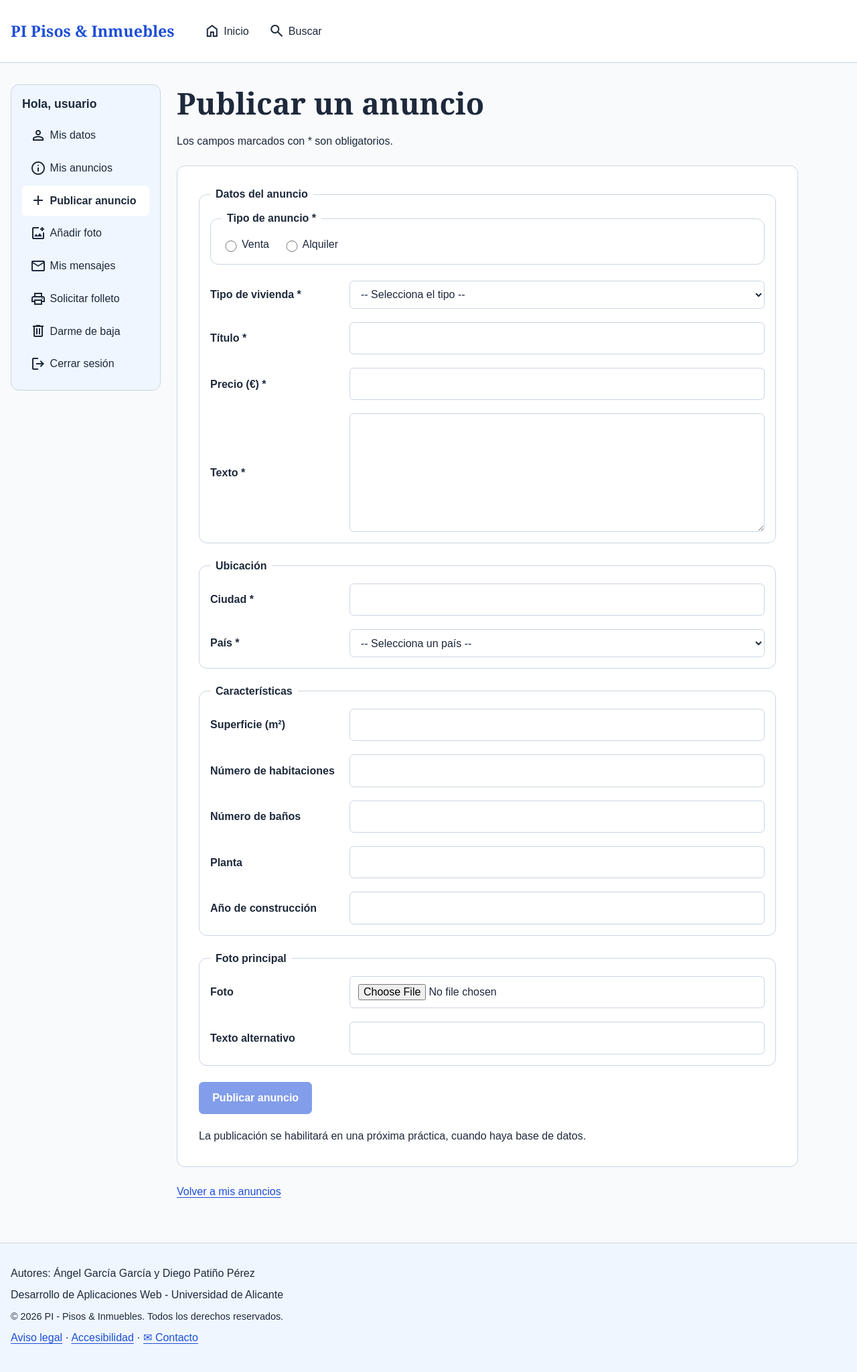
After one commit to angelgg414/DAW, a PHP site: page /crearanuncio.php in a window 1280 px wide. The commit adds this page. Shown: the whole page at 67% size. Run offline with PHP 8.4, Linux system fonts and the light colour scheme.

Commit message:
Parte privada: mis anuncios, ver anuncio, añadir foto y crear anuncio

```diff
--- /dev/null
+++ b/crearanuncio.php
@@ -0,0 +1,122 @@
+<?php
+/*
+ * Crear anuncio (parte privada): formulario con los datos de un anuncio nuevo.
+ * El guardado (base de datos) y la subida de la foto se harán en una práctica posterior.
+ */
+require_once __DIR__ . '/includes/funciones.php';
+
+$titulo      = 'Publicar anuncio';
+$descripcion = 'Publica un anuncio de venta o alquiler en PI - Pisos & Inmuebles';
+$privada     = true;
+
+require_once __DIR__ . '/includes/cabecera.php';
+require_once __DIR__ . '/includes/inicio.php';
+?>
+
+  <main id="contenido" tabindex="-1">
+    <h1>Publicar un anuncio</h1>
+    <p>Los campos marcados con * son obligatorios.</p>
+
+    <form action="crearanuncio.php" method="post" enctype="multipart/form-data">
+      <fieldset>
+        <legend>Datos del anuncio</legend>
+
+        <fieldset>
+          <legend>Tipo de anuncio *</legend>
+          <p>
+            <?php foreach (obtenerTiposAnuncio() as $valor => $etiqueta): ?>
+            <input type="radio" id="crear-tipo-<?= e($valor) ?>" name="tipo_anuncio" value="<?= e($valor) ?>" required>
+            <label for="crear-tipo-<?= e($valor) ?>"><?= e($etiqueta) ?></label>
+            <?php endforeach; ?>
+          </p>
+        </fieldset>
+
+        <p class="campo">
+          <label for="crear-vivienda">Tipo de vivienda *</label>
+          <select id="crear-vivienda" name="tipo_vivienda" required>
+            <option value="">-- Selecciona el tipo --</option>
+            <?php foreach (obtenerTiposVivienda() as $valor => $etiqueta): ?>
+            <option value="<?= e($valor) ?>"><?= e($etiqueta) ?></option>
+            <?php endforeach; ?>
+          </select>
+        </p>
+
+        <p class="campo">
+          <label for="crear-titulo">Título *</label>
+          <input type="text" id="crear-titulo" name="titulo" maxlength="200" required>
+        </p>
+
+        <p class="campo">
+          <label for="crear-precio">Precio (€) *</label>
+          <input type="number" id="crear-precio" name="precio" min="0" step="1" required>
+        </p>
+
+        <p class="campo">
+          <label for="crear-texto">Texto *</label>
+          <textarea id="crear-texto" name="texto" rows="6" cols="60" maxlength="4000" required></textarea>
+        </p>
+      </fieldset>
+
+      <fieldset>
+        <legend>Ubicación</legend>
+        <p class="campo">
+          <label for="crear-ciudad">Ciudad *</label>
+          <input type="text" id="crear-ciudad" name="ciudad" maxlength="100" required>
+        </p>
+        <p class="campo">
+          <label for="crear-pais">País *</label>
+          <select id="crear-pais" name="pais" required>
+            <option value="">-- Selecciona un país --</option>
+            <?php foreach (obtenerPaises() as $codigo => $nombre): ?>
+            <option value="<?= e($codigo) ?>"><?= e($nombre) ?></option>
+            <?php endforeach; ?>
+          </select>
+        </p>
+      </fieldset>
+
+      <fieldset>
+        <legend>Características</legend>
+        <p class="campo">
+          <label for="crear-superficie">Superficie (m²)</label>
+          <input type="number" id="crear-superficie" name="superficie" min="1" step="1">
+        </p>
+        <p class="campo">
+          <label for="crear-habitaciones">Número de habitaciones</label>
+          <input type="number" id="crear-habitaciones" name="habitaciones" min="0" step="1">
+        </p>
+        <p class="campo">
+          <label for="crear-banos">Número de baños</label>
+          <input type="number" id="crear-banos" name="banos" min="0" step="1">
+        </p>
+        <p class="campo">
+          <label for="crear-planta">Planta</label>
+          <input type="text" id="crear-planta" name="planta" maxlength="50">
+        </p>
+        <p class="campo">
+          <label for="crear-anio">Año de construcción</label>
+          <input type="number" id="crear-anio" name="anio" min="1800" max="2100" step="1">
+        </p>
+      </fieldset>
+
+      <fieldset>
+        <legend>Foto principal</legend>
+        <p class="campo">
+          <label for="crear-foto">Foto</label>
+          <input type="file" id="crear-foto" name="foto" accept="image/png, image/jpeg, image/webp">
+        </p>
+        <p class="campo">
+          <label for="crear-foto-alt">Texto alternativo</label>
+          <input type="text" id="crear-foto-alt" name="foto_alt" minlength="10" maxlength="255">
+        </p>
+      </fieldset>
+
+      <p class="acciones">
+        <button type="submit" disabled>Publicar anuncio</button>
+      </p>
+      <p>La publicación se habilitará en una próxima práctica, cuando haya base de datos.</p>
+    </form>
+
+    <p><a href="misanuncios.php">Volver a mis anuncios</a></p>
+  </main>
+
+<?php require_once __DIR__ . '/includes/pie.php'; ?>
--- a/css/formularios.css
+++ b/css/formularios.css
@@ -108,3 +108,9 @@ input[type="reset"] {
   color: var(--color-principal);
   background: var(--color-superficie);
 }
+
+/* Botones deshabilitados (acciones que se implementarán en prácticas posteriores) */
+button:disabled {
+  opacity: 0.55;
+  cursor: not-allowed;
+}
--- a/includes/menu_privado.php
+++ b/includes/menu_privado.php
@@ -1,7 +1,6 @@
 <?php
 /*
  * Menú lateral de la parte privada. Lo incluye inicio.php cuando $privada es true.
- * "Mis anuncios" y "Publicar anuncio" apuntan a 404.php hasta que se creen sus páginas (paso 9).
  */
 ?>
   <aside>
@@ -10,9 +9,11 @@
       <ul>
         <?= itemMenu('404.php', '&#xe7fd;', 'Mis datos') ?>
 
-        <?= itemMenu('404.php', '&#xe88e;', 'Mis anuncios') ?>
+        <?= itemMenu('misanuncios.php', '&#xe88e;', 'Mis anuncios') ?>
 
-        <?= itemMenu('404.php', '&#xe145;', 'Publicar anuncio') ?>
+        <?= itemMenu('crearanuncio.php', '&#xe145;', 'Publicar anuncio') ?>
+
+        <?= itemMenu('anadirfoto.php', '&#xe43e;', 'Añadir foto') ?>
 
         <?= itemMenu('mismensajes.php', '&#xe158;', 'Mis mensajes') ?>
 
```
Also changed, not shown: anadirfoto.php (added, +77 -0 lines), misanuncios.php (added, +43 -0 lines), veranuncio.php (added, +38 -0 lines).
